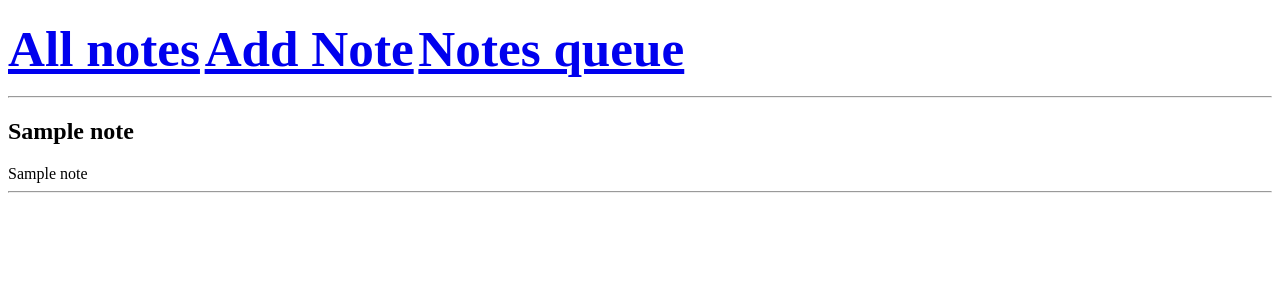
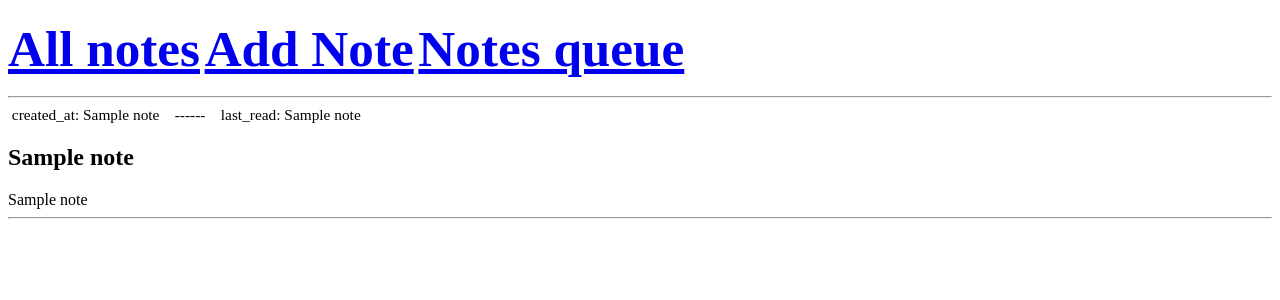
Before and after one commit to karimamd/flaskapp, a Flask app: template templates/show_all.html in a window 1280 px wide. Shown: the top 300 px of the page. Run offline with Flask 3, Linux system fonts and the light colour scheme; the template is opened without the code that fills it: most values are stand-ins (such as "Sample title", 1, 10 or a date in 2020); some libraries are stand-ins or nearby versions.

Commit message:
show all changed

```diff
--- a/app.py
+++ b/app.py
@@ -35,7 +35,7 @@ def queue():
 
 @app.route('/all')
 def show_all():
-   select_all = 'SELECT * FROM note_items_unarchived order by note_id;'
+   select_all = 'SELECT note_id, title, body, date_added, last_read_at::date as last_read_date FROM note_items_unarchived order by note_id;'
    all_notes = query_db(select_all, True) # list of tuples
    all_notes_reversed=all_notes.copy()
    all_notes_reversed.reverse()
@@ -93,7 +93,7 @@ def edit(note_id):
             # print('executed')
          except:
             print ("I cant execute the update query for some reason")
-         return redirect(url_for('show_all'))
+         return redirect(url_for('queue'))
    return render_template('edit.html')
 
 
--- a/templates/show_all.html
+++ b/templates/show_all.html
@@ -18,6 +18,7 @@
 
             {% for note in notes %}
 
+            <div style="white-space: pre-wrap; font-size: 1.2vw;" dir="auto"> created_at: {{ note[3] }}    ------    last_read: {{ note[4] }}</div>
             <h2 dir="auto">{{ note[1] }}</h2>
             <div style="white-space: pre-wrap;" dir="auto">{{ note[2] }}</div>
             <hr/>
```
